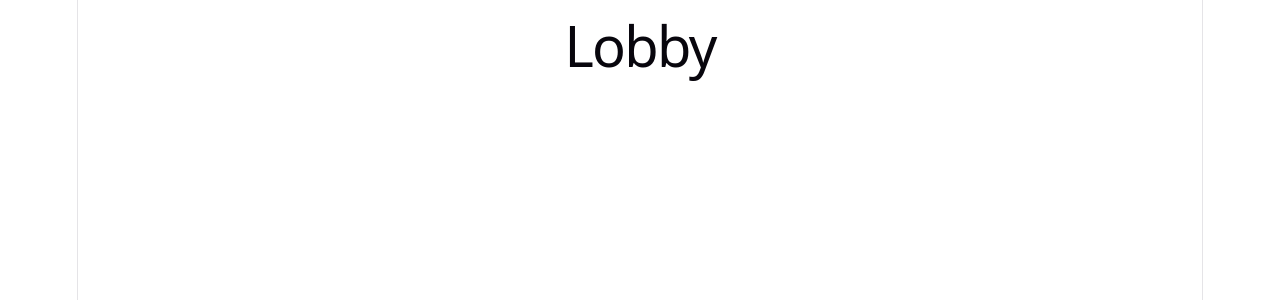
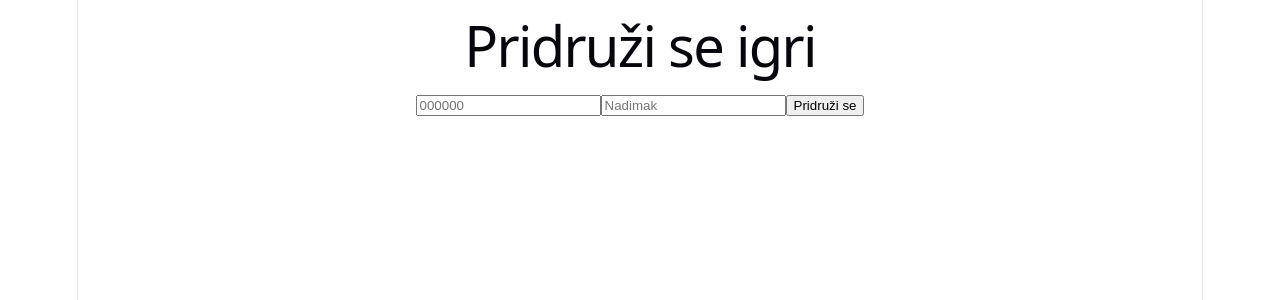
Before and after one commit to Dumanex/kahoot-frontend, a React (Vite) app: page /join in a window 1280 px wide. Shown: the top 300 px of the page. Built offline with nearby package versions, Linux system fonts and the light colour scheme.

Commit message:
Add join game flow - PIN input, lobby, game store

```diff
--- /dev/null
+++ b/src/api/gameApi.js
@@ -0,0 +1,7 @@
+import api from "./axios"
+
+export const createSession = (quizId) => api.post('/games/host', { quizId });
+export const getSession = (pin) => api.get(`/games/${pin}`);
+export const startGame = (pin) => api.post(`/games/${pin}/start`);
+export const nextQuestion = (pin) => api.post(`/games/${pin}/next`);
+export const endGame = (pin) => api.post(`/games/${pin}/end`);
--- /dev/null
+++ b/src/components/common/PinInput.jsx
@@ -0,0 +1,21 @@
+function PinInput({value, onChange}) {
+    const handleChange = (e) => {
+        const digitsOnly = e.target.value.replace(/\D/g, '').slice(0, 6);
+
+        onChange(digitsOnly);
+    };
+
+    return (
+        <input
+            type="text"
+            inputMode="numeric"
+            maxLength={6}
+            placeholder="000000"
+            value={value}
+            onChange={handleChange}
+            required
+        />
+    );
+}
+
+export default PinInput;
--- a/src/pages/Lobby.jsx
+++ b/src/pages/Lobby.jsx
@@ -1,5 +1,61 @@
+import { useState } from "react";
+import { useNavigate } from "react-router-dom";
+import { getSession } from "../api/gameApi";
+import { translateErrorResponse } from "../utils/errorMessages";
+import useGameStore from "../stores/gameStore";
+import PinInput from "../components/common/PinInput";
+
 function Lobby() {
-    return <h1>Lobby</h1>;
+    const [pin, setPin] = useState('');
+    const [nickname, setNickname] = useState('');
+    const [error, setError] = useState('');
+    const navigate = useNavigate();
+    const setPinCode = useGameStore((state) => state.setPinCode);
+    const setNicknameInStore = useGameStore((state) => state.setNickname);
+
+    const handleSubmit = async (e) => {
+        e.preventDefault();
+        setError('');
+
+        try {
+            const response = await getSession(pin);
+
+            if (response.data.status !== 'WAITING') {
+                if (response.data.status !== 'IN_PROGRESS') {
+                    setError('Igra je završena');
+                    return;
+                }
+                setError('Igra je već počela');
+                return;
+            }
+
+            setPinCode(pin);
+            setNicknameInStore(nickname);
+            navigate(`/play/${pin}`);
+        } catch (err) {
+            setError(translateErrorResponse(err.response?.data));
+        }
+    };
+
+    return (
+        <div>
+            <h1>Pridruži se igri</h1>
+            <form onSubmit={handleSubmit}>
+                <PinInput value={pin} onChange={setPin} />
+                <input
+                    type="text"
+                    placeholder="Nadimak"
+                    value={nickname}
+                    onChange={(e) => setNickname(e.target.value)}
+                    minLength={2}
+                    maxLength={30}
+                    required
+                />
+                <button type="submit">Pridruži se</button>
+            </form>
+            {error && <p>{error}</p>}
+        </div>
+    );
 }
 
 export default Lobby;
--- a/src/pages/PlayerGame.jsx
+++ b/src/pages/PlayerGame.jsx
@@ -1,5 +1,16 @@
+import useGameStore from "../stores/gameStore";
+
 function PlayerGame() {
-    return <h1>Player Game</h1>;
+    const pinCode = useGameStore((state) => state.pinCode);
+    const nickname = useGameStore((state) => state.nickname);
+
+    return (
+        <div>
+            <h1>Player Game</h1>
+            <p>PIN: {pinCode}</p>
+            <p>Nadimak: {nickname}</p>
+        </div>
+    );
 }
 
 export default PlayerGame;
--- /dev/null
+++ b/src/stores/gameStore.js
@@ -0,0 +1,30 @@
+import { create } from "zustand";
+
+const useGameStore = create((set) => ({
+    pinCode: null,
+    nickname: null,
+    playerId: null,
+    isHost: null,
+
+    status: "idle",
+    currentQuestion: null,
+    timeRemaining: 0,
+    players: [],
+    leaderboard: [],
+
+    setPinCode: (pin) => set({ pinCode: pin }),
+    setNickname: (name) => set({ nickname: name }),
+    setPlayerId: (id) => set({ playerId: id }),
+    setHost: () => set({ isHost: true }),
+    setStatus: (status) => set({ status }),
+    setCurrentQuestion: (question) => set({ currentQuestion: question }),
+    setTimer: (seconds) => set({ timeRemaining: seconds }),
+    setPlayers: (players) => set({ players }),
+    setLeaderboard: (scores) => set({ leaderboard: scores }),
+    reset: () => set({
+      pinCode: null, nickname: null, playerId: null, isHost: false,
+      status: 'idle', currentQuestion: null, timeRemaining: 0
+    })
+}));
+
+export default useGameStore;
```
